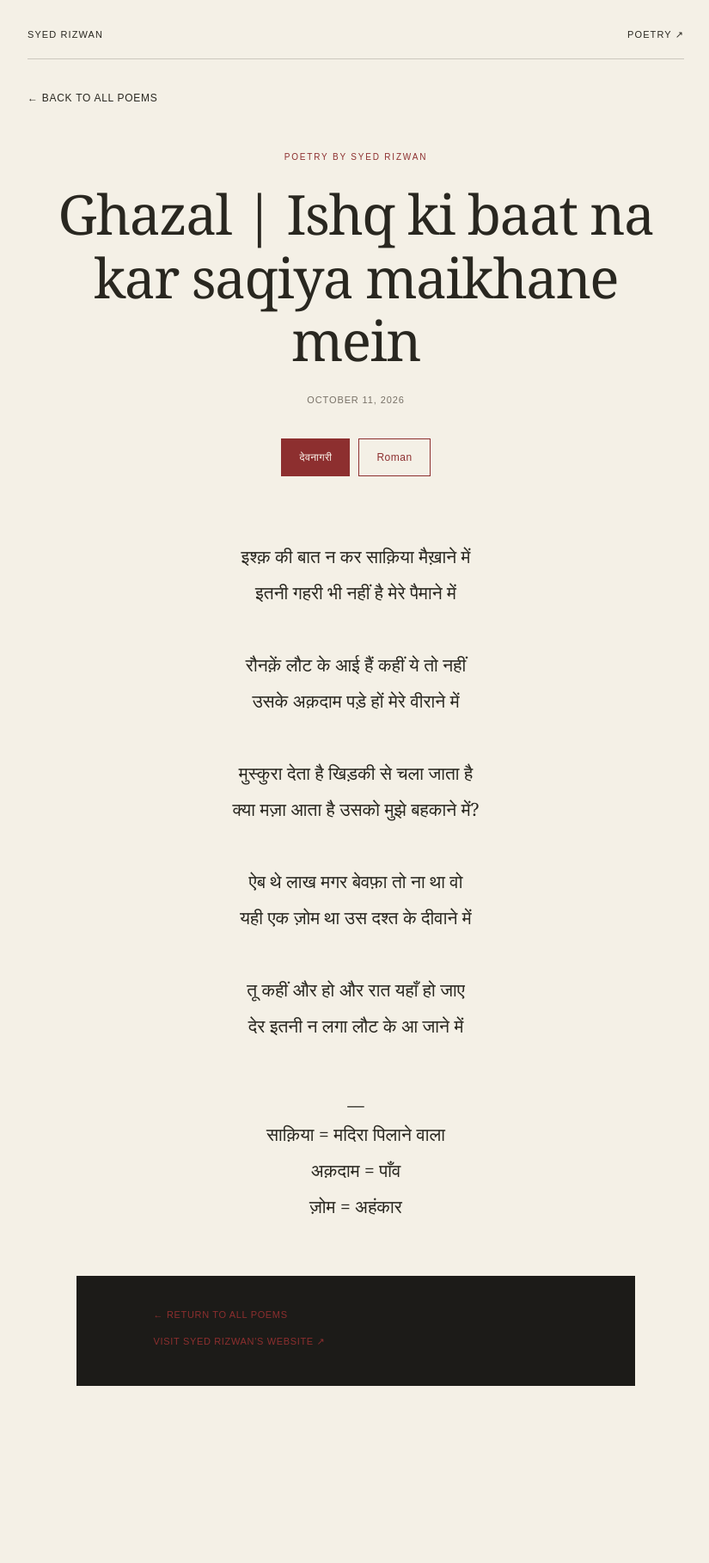
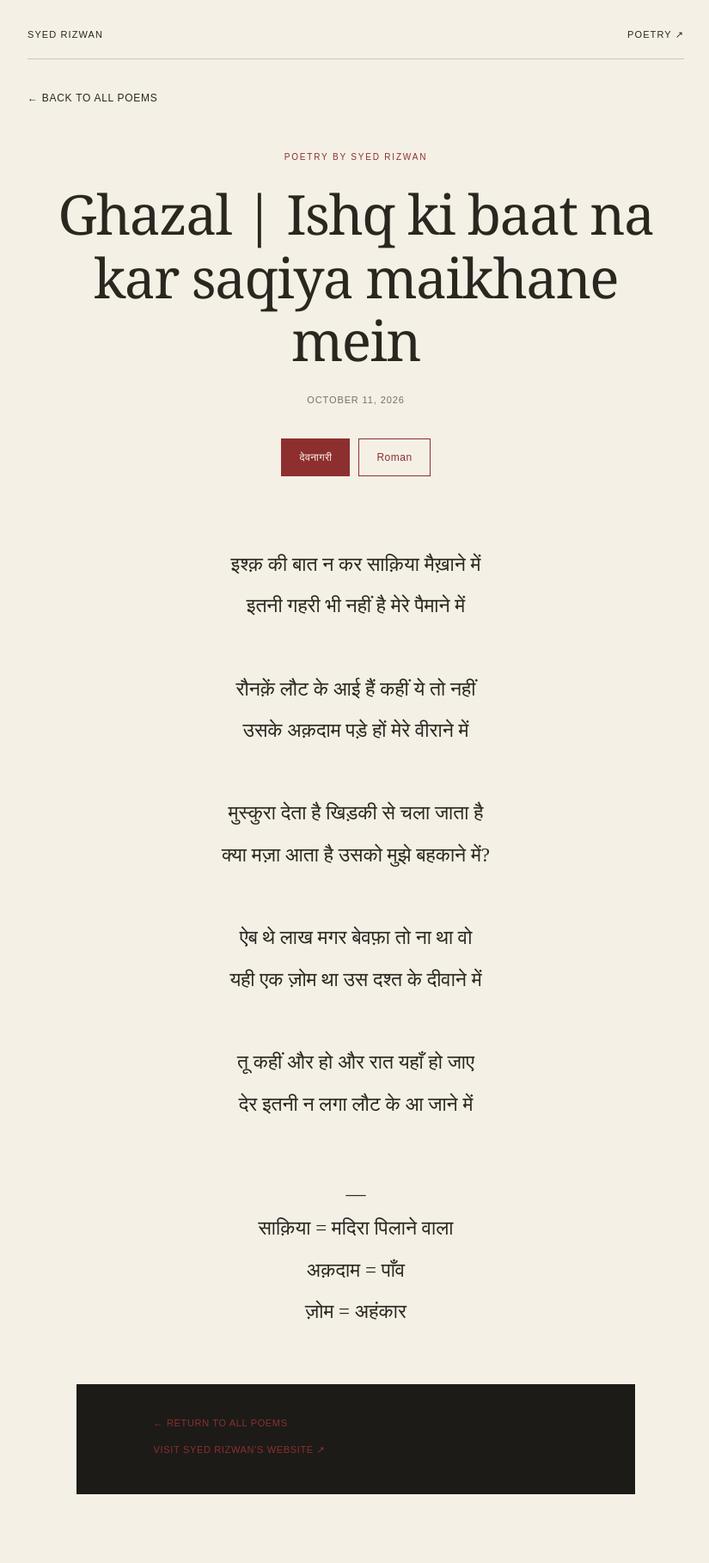
Before and after one commit to syedrizwanauthor/syedrizwanauthor.github.io, a Jekyll site: the page built from _poetry/ghazal-ishq-ki-baat-na-kar-saqiya-maikhane-mein.md, in a window 1280 px wide. Shown: the whole page at 86% size, without its empty margins (226-1051 px from the left). Built offline with Jekyll 4.4.1, drawn with Linux system fonts in a browser that asks for light colours; some web fonts are replaced; before the commit the page ends 1692 px from its top, so only the background shows below that.

Commit message:
Update poem.html

```diff
--- a/_layouts/poem.html
+++ b/_layouts/poem.html
@@ -134,7 +134,12 @@
       white-space: pre-line;
       overflow-wrap: anywhere;
     }
-
+/* Classical literary font for Devanagari poetry */
+#poem-devanagari {
+  font-family: 'Tiro Devanagari Hindi', serif;
+  font-size: 23px;
+  line-height: 2.1;
+}
     .poem-text[lang="hi-Latn"] {
       font-family: Georgia, "Times New Roman", serif;
     }
```
